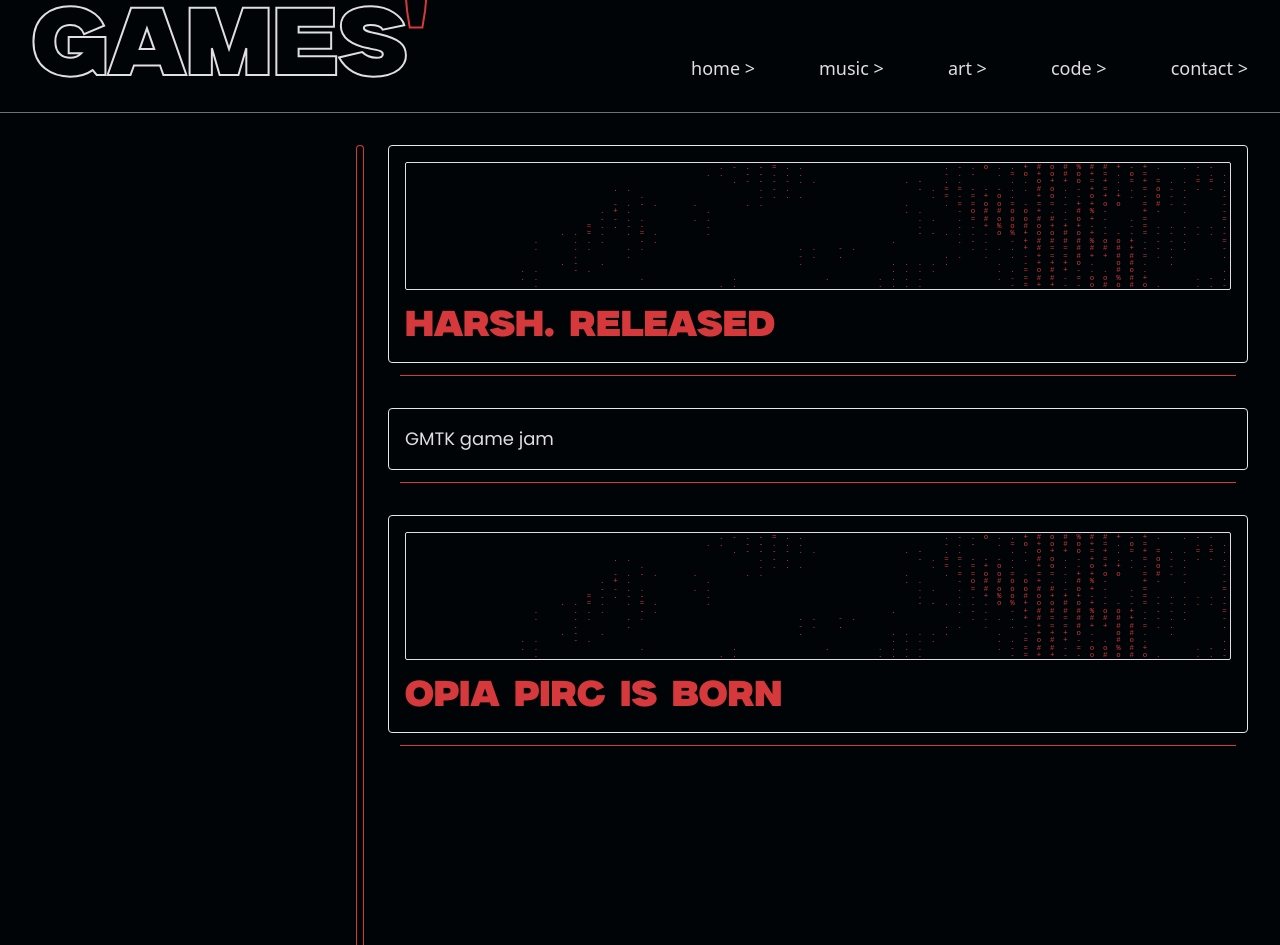
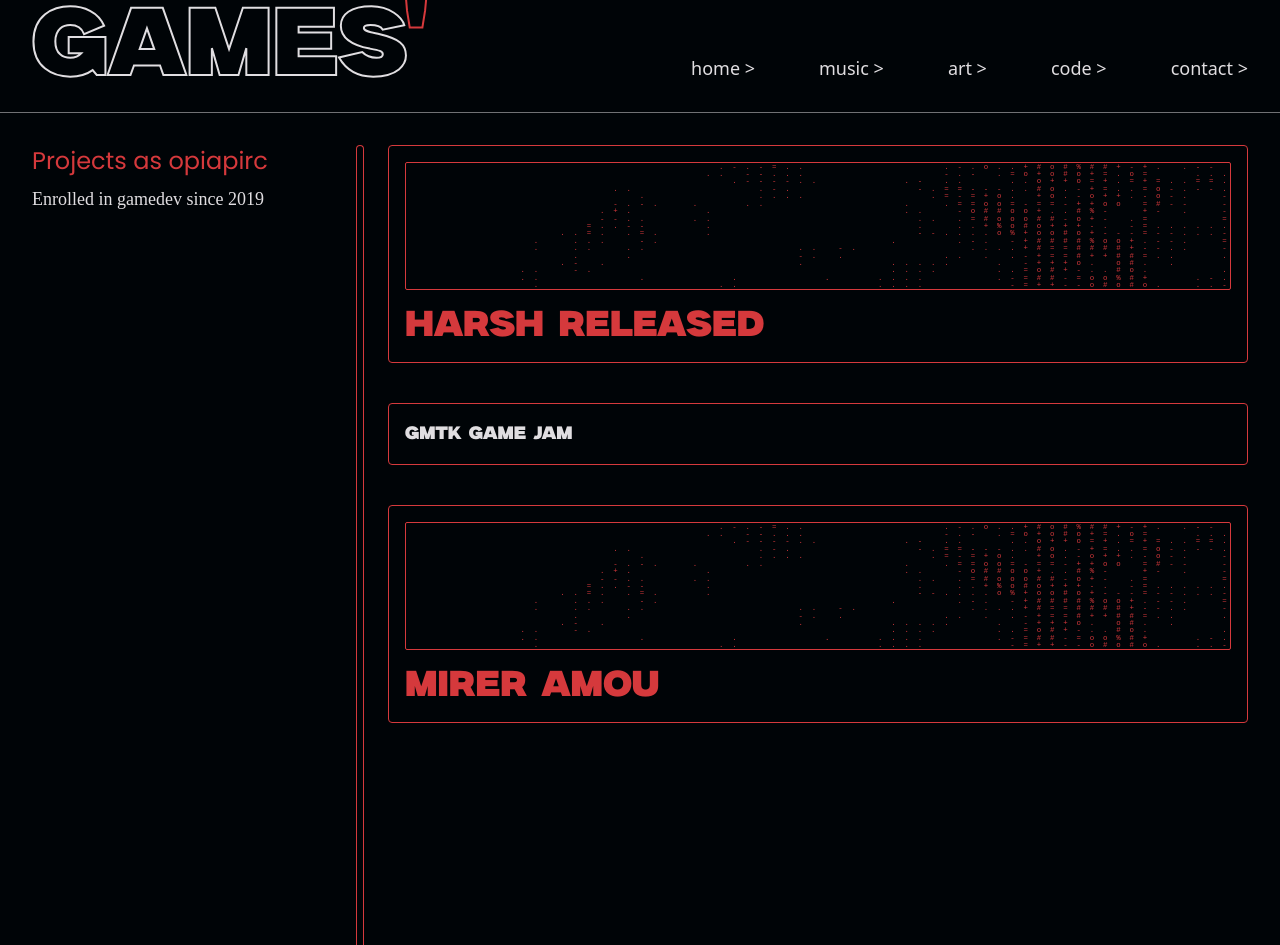
Before and after one commit to guilhermevbagio/landing-pagee, a Vue app: page /games in a window 1280 px wide. Built offline with nearby package versions, Linux system fonts and the light colour scheme; a web font is replaced by a local one.

Commit message:
dynamic cards, typewriter initiated (punctuation doesnt work)

```diff
--- /dev/null
+++ b/src/assets/Timeline/games.json
@@ -0,0 +1,26 @@
+{
+    "defaultMessage" : {
+        "name" : "Projects as opiapirc",
+        "description" : "Enrolled in gamedev since 2019"
+    },
+    "cards" : [
+        {
+            "name" : "Harsh released",
+            "time" : "12/12/2024",
+            "description" : "In the ever-evolving landscape of digital paradigms, leveraging next-gen synergies with a proactive cross-platform ecosystem can exponentially amplify the synergistic convergence of market-driven thought leadership. By enabling an agile, scalable framework, we can seamlessly optimize the data-driven impact to ensure transformative, 360-degree innovation that disrupts traditional paradigms and pioneers an evolutionary leap in future-proofing solutions.",
+            "big" : true
+        },
+        {
+            "name" : "GMTK game jam",
+            "time" : "12/11/2024",
+            "description" : "Our strategic imperatives focus on dynamically harnessing user-centric methodologies to build a holistic ecosystem that fosters sustainable growth through cross-functional collaboration. By synthesizing intuitive approaches with cutting-edge technologies, we can foster a culture of transformative disruption, driving scalable results while maintaining a competitive advantage in an ever-changing global marketplace. The future of innovation lies in our ability to pivot and adapt in real-time to emerging market trends.",
+            "big" : false
+        },
+        {
+            "name" : "Mirer amou",
+            "time" : "12/10/2024",
+            "description" : "Our sric methodologies to build a holistic ecosystem that fosters sustainable growth through cross-functional collaboration. By synthesizing intuitive approaches with cutting-edge technologies, we can foster a culture of transformative disruption, driving scalable results while maintaining a competitive advantage in an ever-changing global marketplace. The future of innovation lies in our ability to pivot and adapt in real-time to emerging market trends.",
+            "big" : true
+        }
+    ]
+}
--- a/src/components/TopicCard.vue
+++ b/src/components/TopicCard.vue
@@ -1,5 +1,8 @@
 <script setup lang="ts">
 import AsciiCanvas from './AsciiCanvas.vue';
+import { ref } from 'vue'
+
+const isHovered = ref(false)
 
 defineProps({
     title: {
@@ -15,16 +18,22 @@ defineProps({
 </script>
 
 <template>
-    <div class="cursor-pointer hover:-translate-y-1 transition-all will-change-transform duration-150 ease-in-out ">
-        <div class="w-full h-fit border rounded p-4">
-            <div v-if="big" class="h-32 w-full overflow-clip relative rounded-sm border border-bright mb-4">
+    <div class="cursor-pointer hover:-translate-y-1 transition-all will-change-transform duration-150 ease-in-out"
+         @mouseover="isHovered = true" @mouseleave="isHovered = false">
+        <div class="w-full h-fit border rounded p-4"
+             :class="{'border-accent': !isHovered, 'hover:border-bright': isHovered}">
+            <div v-if="big" class="h-32 w-full overflow-clip relative rounded-sm border mb-4" :class="isHovered ? 'border-bright' : 'border-accent'">
                 <AsciiCanvas class="w-full h-full absolute"></AsciiCanvas>
             </div>
-            <h1 class="font-milker" :class="big ? 'text-accent font-milker text-4xl' : ' text-bright font-poppins text-lg'">
+            <h1 :class="[
+                    isHovered ? 'text-bright' : (big ? 'text-accent' : 'text-bright'),
+                    'font-milker',
+                    big ? 'text-4xl' : 'text-lg',
+                    !isHovered && (big ? 'text-accent' : 'text-bright')
+                ]">
                 {{ title }}
             </h1>
         </div>
-        <div class="self-center mx-3 border-b border-accent mt-3"></div>
+        <div class="self-center mx-2 mt-2" :class="!isHovered ? '' : ' border-b border-accent'"></div>
     </div>
-
 </template>
--- a/src/components/TopicPage.vue
+++ b/src/components/TopicPage.vue
@@ -1,12 +1,14 @@
 <script setup>
-import { ref } from 'vue';
-import AsciiCanvas from './AsciiCanvas.vue';
+import { ref, onMounted } from 'vue';
 import TopicCard from './TopicCard.vue';
 
 const name = ref(``);
 const text = ref(``);
+const timelineContent = ref([]); // holds the timeline content
+const isLoading = ref(true); // loading state
+const NEUTRAL_PATH = '/src/assets/Timeline/';
 
-defineProps({
+const props = defineProps({
     title: {
         type: String,
         default: 'title'
@@ -15,19 +17,87 @@ defineProps({
         type: Boolean,
         default: false
     }
-})
+});
 
-function setText(namePassed, textPassed){
+ onMounted( async () =>  {
+    await retrieveTimelineContent();
+    clear();
+});
+
+function setText(namePassed, textPassed) {
     name.value = namePassed;
-  text.value = textPassed;
+    typewriter(0, textPassed)
 }
+
+async function retrieveTimelineContent() {
+    let path = NEUTRAL_PATH + props.title + '.json';
+
+    let response = await fetch(path);
+    const text = await response.text();
+    const cleanedText = text.trim();
+    timelineContent.value = JSON.parse(cleanedText);
+    isLoading.value = false;
+}
+
+function formatDate(dateStr) {
+    const [day, month, year] = dateStr.split('/');
+
+    const fullYear = `${year}`;
+
+    const date = new Date(fullYear, month - 1, day);
+
+    const months = [
+        "January", "February", "March", "April", "May", "June",
+        "July", "August", "September", "October", "November", "December"
+    ];
+
+    const monthName = months[date.getMonth()];
+    const yearFull = date.getFullYear();
+
+    return `${monthName} ${yearFull}`;
+}
+
+function clear(){
+  let message = timelineContent.value.defaultMessage;
+  text.value = ''
+  setText(message.name, message.description)
+}
+
+let isTyping = false;
+let timeoutID;
+
+function typewriter(length, fullText) {
+  if (isTyping) {
+    clearTimeout(timeoutID);
+  }
+
+  isTyping = true;
+
+  function typingStep() {
+    if (length == fullText.length ) {
+      isTyping = false;
+      return;
+    }
+
+    text.value = fullText.slice(0, length + 1);
+
+    let timeoutLength  = fullText[length] == '.' ? 20 : 0.2
+
+    timeoutID = setTimeout(() => {
+      typewriter(length + 1, fullText);
+    }, timeoutLength);
+  }
+
+  typingStep();
+}
+
 
 </script>
 
 <template>
     <div class="h-screen w-screen">
         <header class="w-full bg-dark">
-            <div class="flex flex-row grid-rows-1 w-full justify-start items-baseline border-b pb-4 border-bright border-opacity-50 ">
+            <div class="flex flex-row grid-rows-1 w-full justify-start items-baseline border-b pb-4 border-bright border-opacity-50">
                 <div class="text-bright text-8xl w-[33%] ml-8">
                     <h1 class="font-milker specialtext">
                         {{ title }}<strong class="font-normal text-accent">'</strong>
@@ -45,26 +115,27 @@ function setText(namePassed, textPassed){
         <div class="flex flex-row items-start justify-center w-full h-full p-8">
             <div class="flex flex-col gap-2 w-[33%]">
                 <h2 class="text-2xl text-accent font-poppins">{{ name }}</h2>
-            <p class="text-lg text-bright font-playfair ">{{ text }}</p>
+                <p class="text-lg text-bright font-playfair typewriter">{{ text }}</p>
             </div>
-          <div class="flex flex-col gap-8 w-full  pl-8 ml-8 relative">
+            <div class="w-full pl-8 ml-8 relative">
                 <div class="absolute h-screen rounded border border-accent w-2 rounded-b-none border-b-0 -z-10 left-0"></div>
-            <TopicCard title="HARSH. released" big @mouseover="setText(`December 2024`, `Lorem Ipsum is simply dummy text of the printing and typesetting industry. Lorem Ipsum has been the industry's standard dummy text ever since the 1500s, when an unknown printer took a galley of type and scrambled it to make a type specimen book. It has survived not only five cent`)"></TopicCard>
-            <TopicCard title="GMTK game jam" @mouseover="setText(`November 2024`, `Lorem Ipsum is simply dummy text of the printing and typesetting industry. Lorem Ipsum has been the industry's standard dummy text evertook a galley of type and scrambled it to make a type specimen book. It has survived not only five cent`)"></TopicCard>
-            <TopicCard title="Opia pirc is born" big @mouseover="setText(`October 2024`, `Lo is simply dummy text of the printing and typesetting industry. vertook a galley of type and scrambled it to make a type specimen book. It has survived not only five cent`)"></TopicCard>
 
+                <div v-if="isLoading" class="text-center text-bright">Loading...</div>
+                <ul v-else class="flex flex-col gap-8">
+                    <li v-for="(card, index) in timelineContent.cards" :key="index">
+                        <TopicCard :title="card.name" :big="card.big" @mouseover="setText(formatDate(card.time), card.description)" @mouseleave="clear()"></TopicCard>
+                    </li>
+                </ul>
             </div>
         </div>
     </div>
 </template>
 
 <style scoped>
-
-
-.button-hover{
+.button-hover {
     transition: all 0.1s ease-in-out;
     cursor: pointer;
-  @apply hover:opacity-50 text-bright text-lg
+    @apply hover:opacity-50 text-bright text-lg;
 }
 
 .ascii-gradient {
```
Lines whose indentation alone changed are shown as unchanged.
